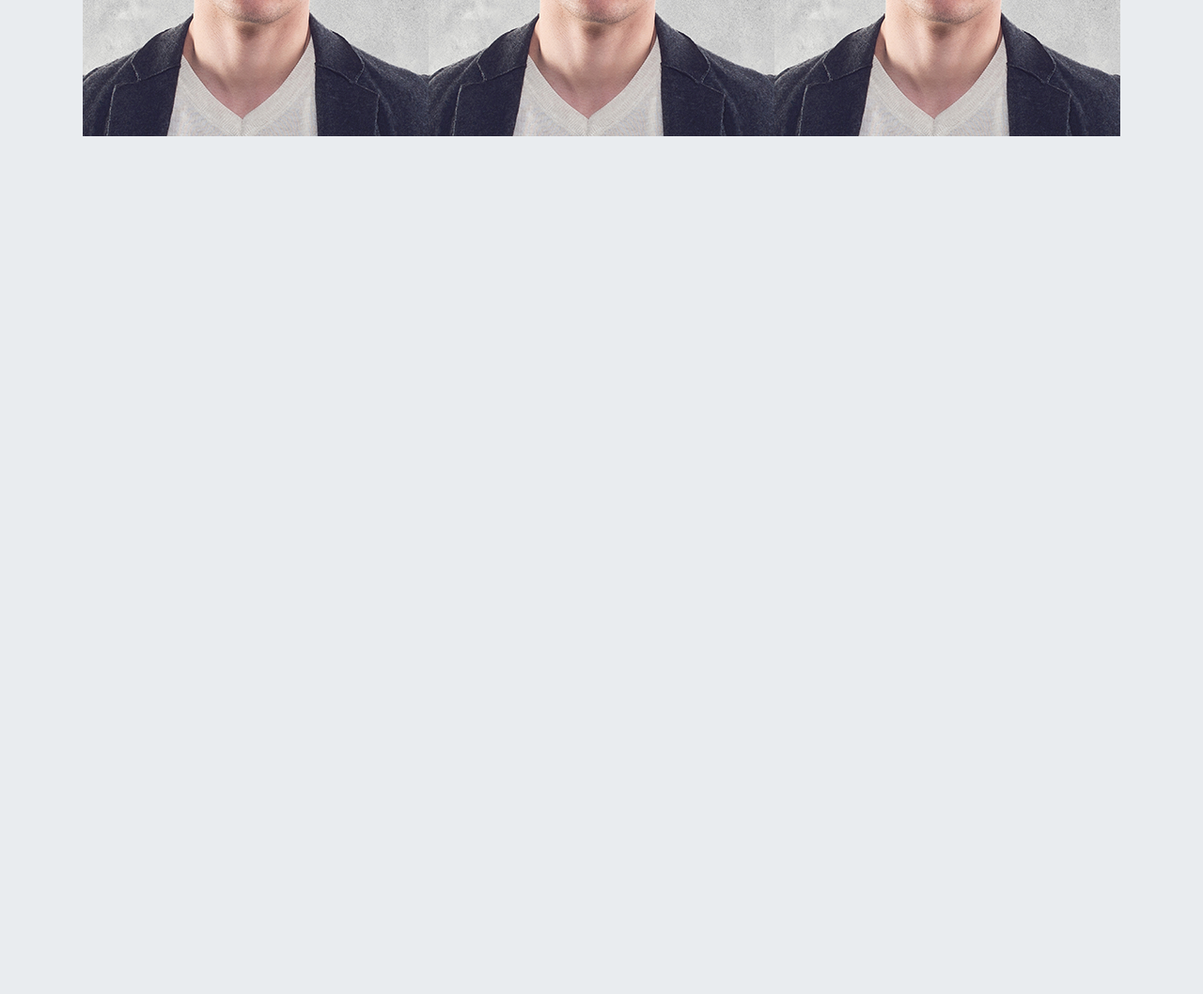
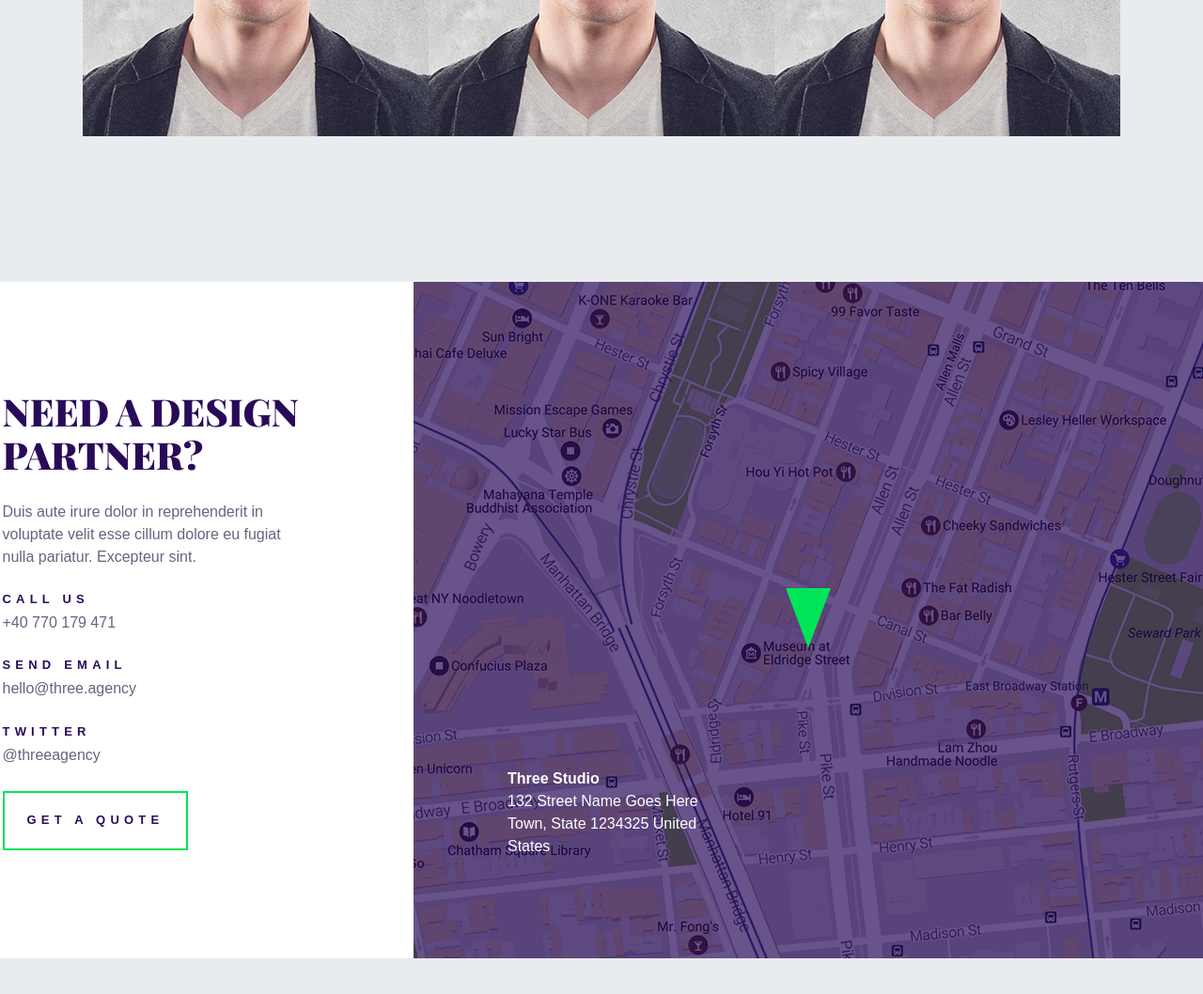
Before and after one commit to dmitriykovalenk0/Three, a website: page app/index.html in a window 1280 px wide. Shown: the part 4893-5951 px from the top of the page at 94% size. Before the commit the page ends 5193 px from the top, so only its background shows below. Drawn offline with nearby package versions, Linux system fonts and the light colour scheme; a web font is replaced by a local one.

Commit message:
Создан блок contacts

```diff
--- a/app/index.html
+++ b/app/index.html
@@ -499,6 +499,73 @@
     </div>
   </section>
 
+  <section class="contacts">
+    <div class="contacts__inner">
+      <figure>
+        <figcaption>
+          <div class="contacts__inner-info">
+            <div class="contacts__title--md title--md">
+              Need a Design
+              Partner?
+            </div>
+
+
+            <p class="text--default">
+              Duis aute irure dolor in reprehenderit in voluptate velit esse cillum dolore eu fugiat nulla pariatur.
+              Excepteur sint.
+            </p>
+
+
+            <div class="contacts_inner-info--phone">
+              <div class="contacts__title--sm title--sm title--sm--purple">
+                Call Us
+              </div>
+              <a class="link--default"
+                 href="#"
+                 type="number">+40 770 179 471</a>
+            </div>
+
+            <div class="contacts_inner-info--mail">
+              <div class="contacts__title--sm title--sm title--sm--purple">
+                Send Email
+              </div>
+              <a class="link--default"
+                 href="#"
+                 type="email">hello@three.agency</a>
+            </div>
+
+            <div class="contacts_inner-info--twitter">
+              <div class="contacts__title--sm title--sm title--sm--purple">
+                Twitter
+              </div>
+              <a class="link--default"
+                 href="#"
+                 type="number">@threeagency</a>
+            </div>
+
+            <a href="#"
+               class="contacts__btn btn--default">GET A QUOTE</a>
+
+          </div>
+        </figcaption>
+
+        <div class="contacts-bg">
+          <div class="contacts-bg-triangle">
+            <img src="img/triangle.svg"
+                 alt="triangle">
+          </div>
+          <div class="contacts-bg-text">
+            <span>Three Studio</span>
+            132 Street Name Goes Here
+            Town, State 1234325
+            United States
+          </div>
+        </div>
+
+      </figure>
+    </div>
+  </section>
+
 
   <script src="https://ajax.googleapis.com/ajax/libs/jquery/3.4.1/jquery.min.js"></script>
   <script src="js/libs.min.js"></script>
--- a/app/scss/_global.scss
+++ b/app/scss/_global.scss
@@ -104,3 +104,12 @@ figure {
 
   border-left: 2px solid #00e658;
 }
+
+.link--default {
+  margin-top: 5px;
+
+  color: #6d6081;
+  font-size: 16px;
+  font-weight: 300;
+  line-height: 24px;
+}
--- /dev/null
+++ b/app/scss/blocks/_contacts.scss
@@ -0,0 +1,65 @@
+.contacts {
+  margin-bottom: 150px;
+
+  &-bg {
+    position: relative;
+
+    &-text {
+      max-width: 205px;
+      color: #fff;
+      font-size: 16px;
+      font-weight: 300;
+      line-height: 24px;
+
+      position: absolute;
+      bottom: 107px;
+      left: 100px;
+
+      span {
+        display: block;
+        font-weight: 700;
+      }
+    }
+
+    &-triangle {
+      position: absolute;
+      top: 50%;
+      left: 50%;
+      transform: translate(-50%, -50%);
+    }
+  }
+}
+
+.contacts__inner {
+
+  figure {
+    display: flex;
+    justify-content: flex-end;
+
+    .contacts-bg {
+      background: url(../img/contacts-map.png) no-repeat center/cover;
+      background-color: #290a59;
+      min-width: 840px;
+      min-height: 720px;
+    }
+
+    figcaption {
+      min-width: 555px;
+      background-color: #fff;
+
+      display: flex;
+      justify-content: center;
+      align-items: center;
+
+      .contacts__inner-info {
+        max-width: 320px;
+        min-height: 490px;
+
+        display: flex;
+        flex-direction: column;
+        justify-content: space-between;
+        align-items: flex-start;
+      }
+    }
+  }
+}
--- a/app/scss/style.scss
+++ b/app/scss/style.scss
@@ -12,6 +12,7 @@
 @import "blocks/projects";
 @import "blocks/about";
 @import "blocks/team-slider";
+@import "blocks/contacts";
 
 
 
```
Also changed, not shown: app/css/style.min.css, app/img/contacts-map.png (added), app/img/triangle.svg (added).
